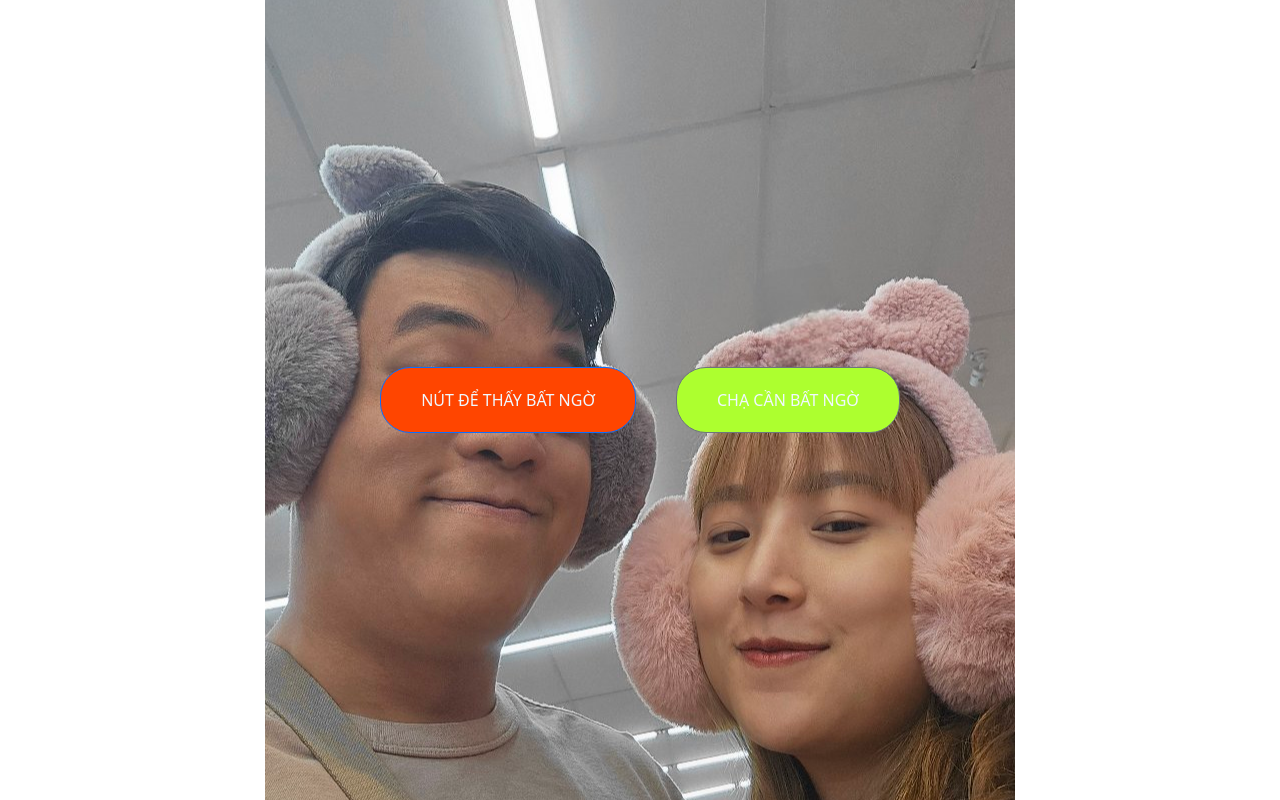
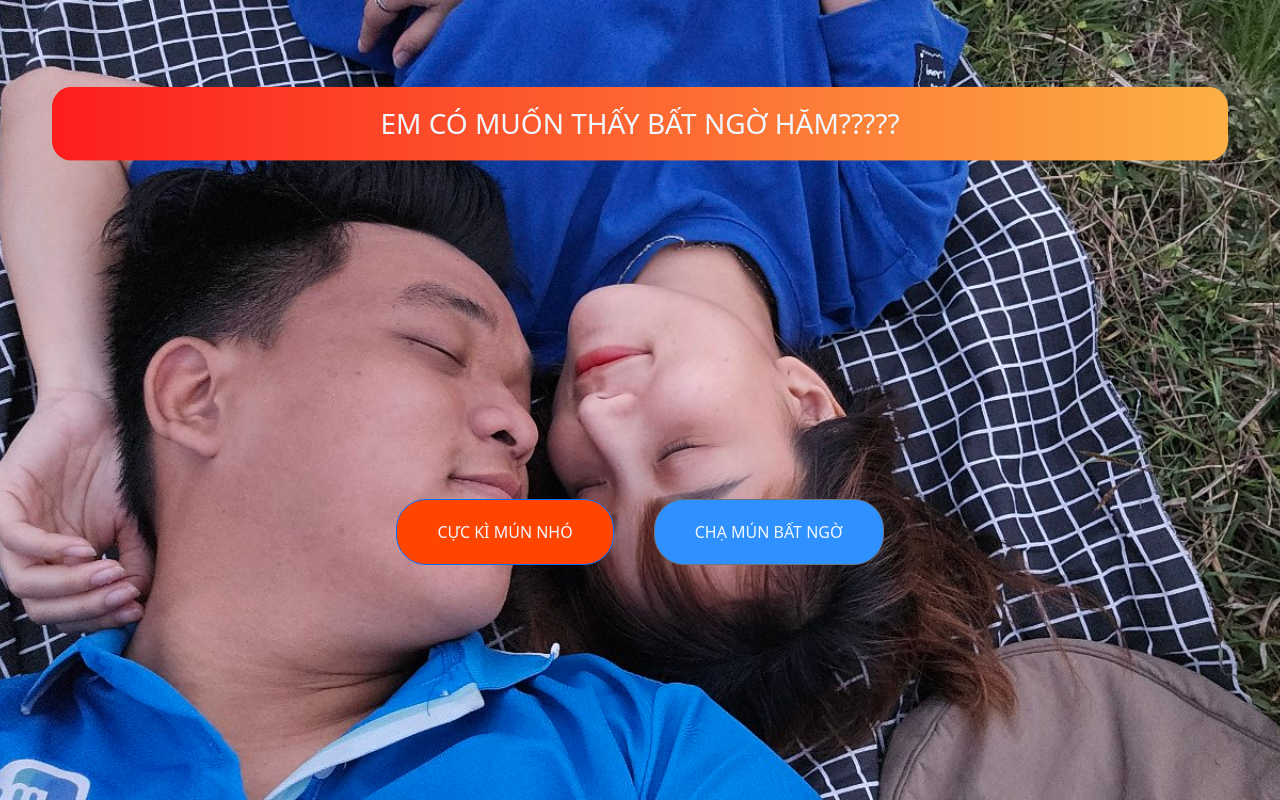
Before and after one commit to Minht2710/demoforfun, a plain HTML site: page index.html in a window 1280 px wide. Drawn offline with nearby package versions, Linux system fonts and the light colour scheme.

Commit message:
last update

```diff
--- a/css/style.css
+++ b/css/style.css
@@ -10,10 +10,18 @@
     height: 100vh;
     width: 100%;
     text-align: center;
-    background: url(../img/backgroundhover1.jpg) center no-repeat;
-    transition: background 0.5 ease;
+    background: url(../img/background1.jpg) center no-repeat;
+    background-size:cover;
+    transition: background 0.5s ease;
+    overflow: hidden;
+}
+
+.buttonFunction:first-child:hover ~ .layout {
+    background: url(../img/backgroundhover2.jpg) center no-repeat; /* Background mới khi hover */
 }
 .buttonGroup{
+    border: none;
+    outline: none;
     height: 100vh;
     width: 100%;
     display: flex;
@@ -23,7 +31,7 @@
 .buttonFunction{
     margin: 20px;
     text-transform: uppercase;
-    background-color: greenyellow;
+    background-color: rgb(47, 144, 255);
     color: aliceblue;
     padding: 20px 40px;
     border-radius: 30px;
@@ -63,3 +71,28 @@
         max-width: 1200px;
     }
 }
+
+
+h3 {
+    padding: 20px;
+    border-radius:20px;
+    margin-top: 50px;
+    transform: translateY(50%);
+    background: linear-gradient(90deg, rgba(131,58,180,1) 0%, rgba(253,29,29,1) 50%, rgba(252,176,69,1) 100%);
+    background-size: 200%;
+    color: aliceblue;
+    text-transform: uppercase;
+    animation: animationBackground 10s infinite; /* Áp dụng keyframes animation */
+}
+
+@keyframes animationBackground {
+    0% {
+        background-position: 0% 50%; /* Đặt vị trí ban đầu cho gradient */
+    }
+    50% {
+        background-position: 100% 50%; /* Đặt vị trí cuối cùng cho gradient */
+    }
+    100% {
+        background-position: 0% 50%; /* Đặt vị trí ban đầu cho gradient */
+    }
+}
--- a/index.html
+++ b/index.html
@@ -22,19 +22,20 @@
   <body>
     <div class="layout">
       <div class="container">
+        <h3>em có muốn thấy bất ngờ hăm?????</h3>
         <div class="buttonGroup">
           <a
             class="buttonFunction btn btn-primary"
             role="button"
             aria-disabled="false"
             href="./index3.html"
-            >nút để thấy bất ngờ</a
+            >cực kì mún nhó</a
           >
           <a
             class="buttonFunction btn btn-secondary"
             role="button"
             onmouseover="runButton()"
-            >chạ cần bất ngờ</a
+            >chạ mún bất ngờ</a
           >
         </div>
       </div>
--- a/js/movebutton.js
+++ b/js/movebutton.js
@@ -5,10 +5,12 @@ const newBackgroundImageUrl = "../img/backgroundhover2.jpg";
 
 firstButton.addEventListener("mouseenter", () => {
   buttonGroup.style.background = `url(${newBackgroundImageUrl}) center no-repeat`;
+  buttonGroup.style.backgroundSize = "cover"
 });
 
 firstButton.addEventListener("mouseleave", () => {
-  buttonGroup.style.background= "url(../img/backgroundhover1.jpg) center no-repeat";
+  buttonGroup.style.background= "url(../img/background1.jpg) center no-repeat";
+  buttonGroup.style.backgroundSize = "cover"
 });
 // Function để thay đổi vị trí của button khi di chuột qua
 const changePosition = () => {
```
Also changed, not shown: img/background1.jpg (added).
